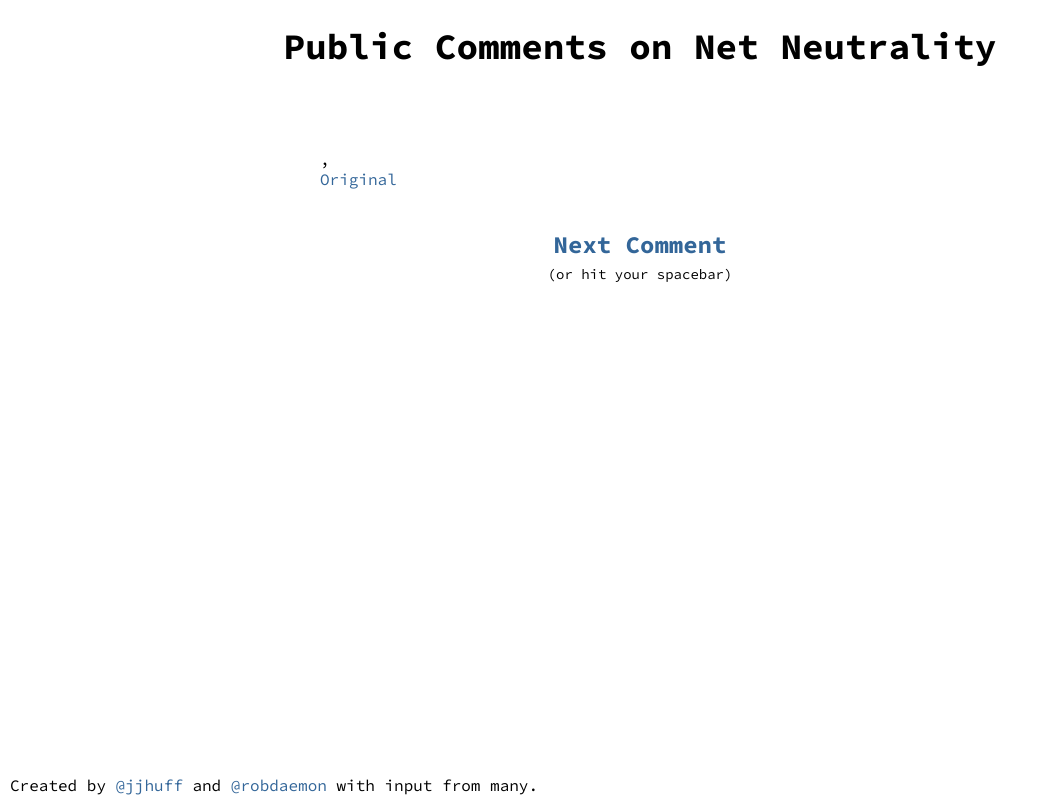
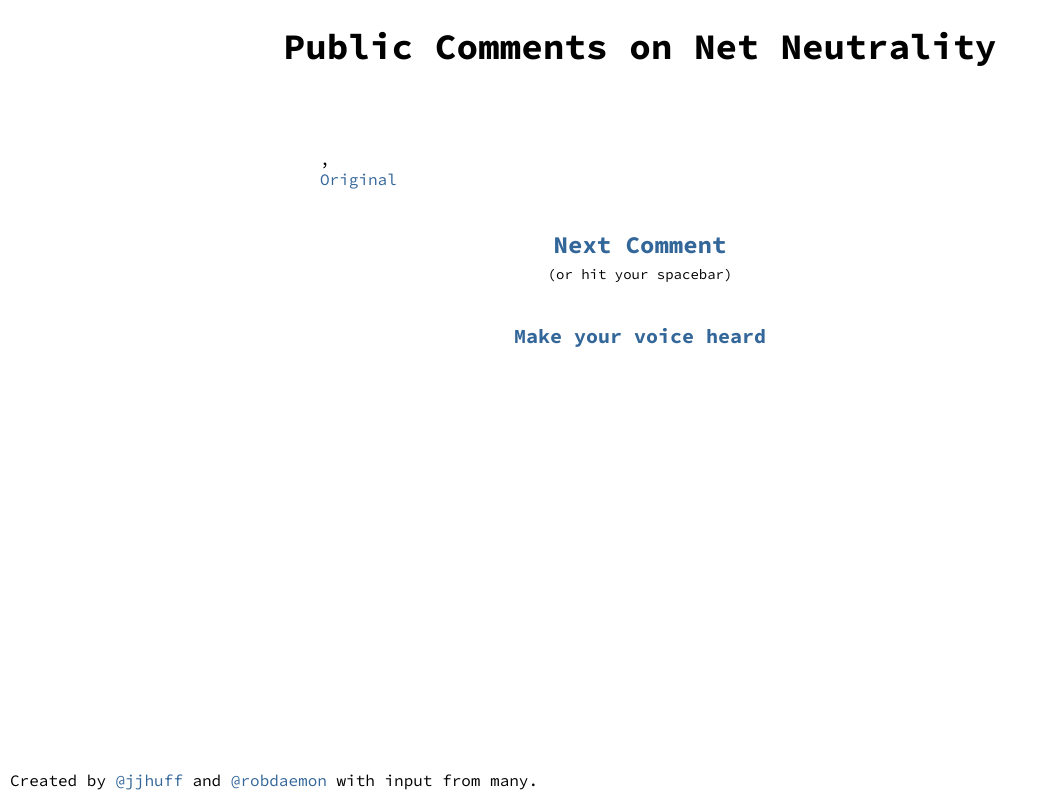
Before and after one commit to jjhuff/fcc-comments, a Python web app: template templates/index.html in a window 1280 px wide. Shown: the whole page, without its empty margins (0-1047 px from the left). Run offline with Jinja, Linux system fonts and the light colour scheme; the template is opened without the code that fills it, so the values that code supplies are empty; some libraries are stand-ins or nearby versions.

Commit message:
Add a link to post comments

```diff
--- a/templates/index.html
+++ b/templates/index.html
@@ -40,12 +40,12 @@
             }
             #content {
                 overflow:auto;
-                padding-bottom: 25px; /* must be same height as the footer */
+                padding-bottom: 30px; /* must be same height as the footer */
             }
             #footer {
                 position: relative;
-                margin-top: -25px; /* negative value of footer height */
-                height: 25px;
+                margin-top: -30px; /* negative value of footer height */
+                height: 30px;
                 clear: both;
                 margin-left: 10px;
                 z-index: 10;
@@ -93,6 +93,12 @@
                 clear: both;
                 text-align: center;
                 margin-bottom: 5px;
+            }
+            .post_comment {
+                margin-top: 40px;
+                margin-bottom: 20px;
+                text-align: center;
+                font-size: 20px;
             }
             .spacebar {
                 clear: both;
@@ -164,6 +170,9 @@
 
                 <h2 class='more'><a href="/">Next Comment</a></h2>
                 <div class='spacebar'>(or hit your spacebar)</div>
+                <h3 class='post_comment'>
+                    <a href="http://www.fcc.gov/comments" target="_blank">Make your voice heard</a>
+                </h3>
             </div>
         </div>
         <div id="footer">
```
